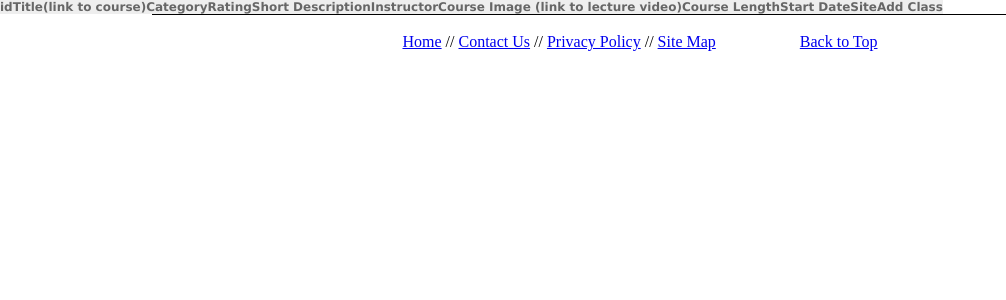
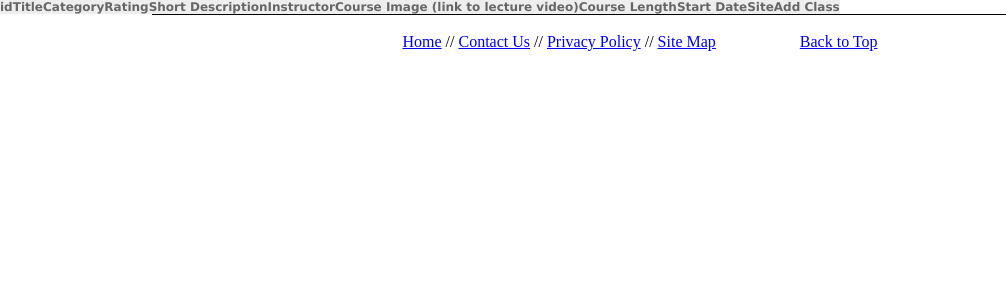
Before and after one commit to Vlad777/mit-stanford, a PHP site: page /?do=search in a window 1280 px wide. Shown: the part 80-380 px from the top of the page, without its empty margins (0-1006 px from the left). Run offline with PHP 8.4, Linux system fonts and the light colour scheme; data that the repository does not hold is empty; some libraries are stand-ins or nearby versions.

Commit message:
minor change to Title tag

```diff
--- a/index.php
+++ b/index.php
@@ -115,7 +115,7 @@ function open_video(url)
 //teable headers
 echo '<thead><tr>
 		  <th class="courseid">id</th>
-		  <th class="courselink">Title(link to course)</th>
+		  <th class="courselink">Title</th>
           <th class="category">Category</th>
           <th class="starRating">Rating</th>
 		  <th class="coursedesc">Short Description</th>
```
